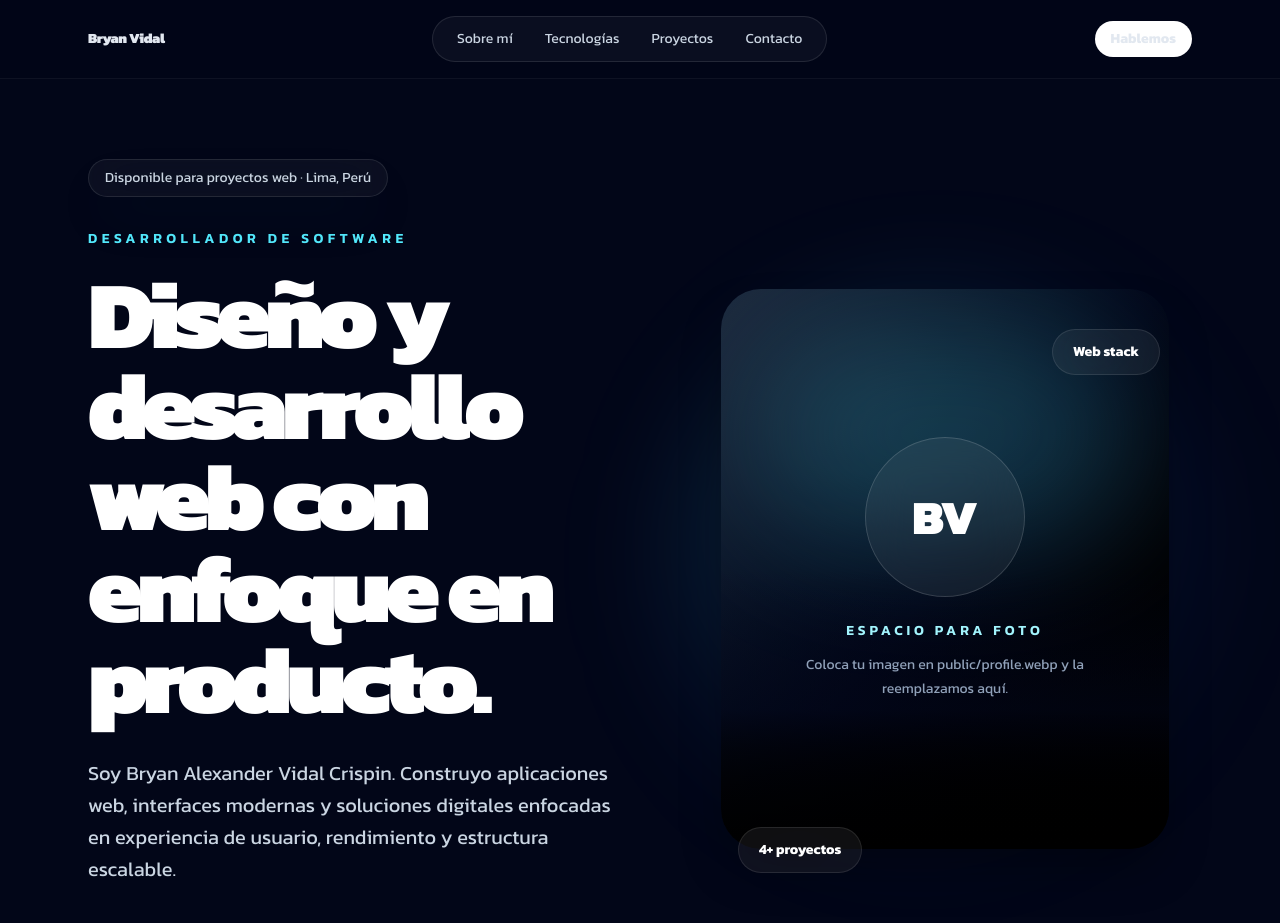
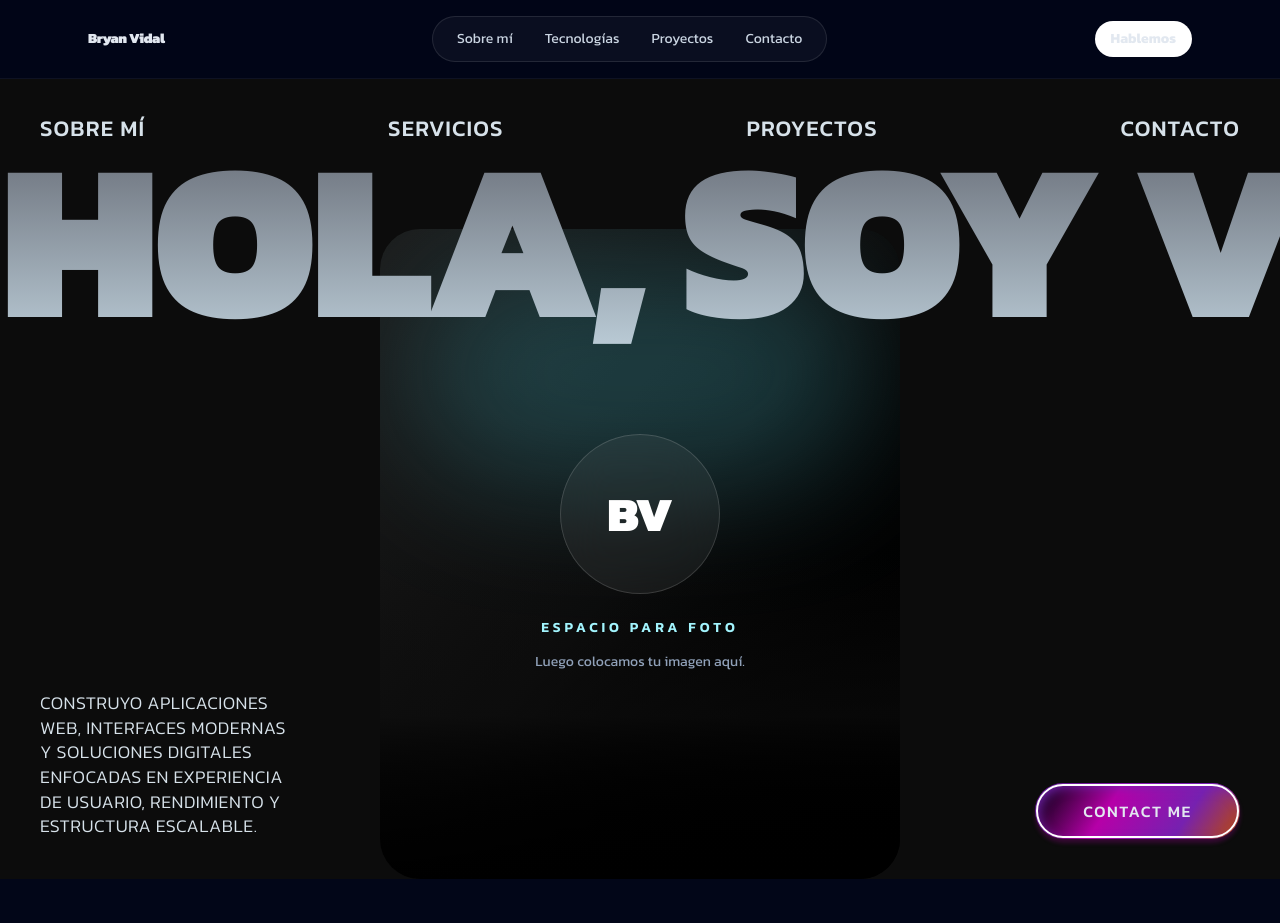
Before and after one commit to VaCris/portfolio, a Next.js app: page / in a window 1280 px wide. Shown: the top 923 px of the page. Built offline with nearby package versions, Linux system fonts and the light colour scheme.

Commit message:
feat: apply animated prompt hero structure

```diff
--- a/components/sections/HeroSection.tsx
+++ b/components/sections/HeroSection.tsx
@@ -1,78 +1,59 @@
+"use client";
+
+import { FadeIn } from "@/components/animations/FadeIn";
+import { Magnet } from "@/components/animations/Magnet";
+import { ContactButton } from "@/components/ui/ContactButton";
 import { profile } from "@/data/portfolio";
 
 export function HeroSection() {
   return (
-    <section id="inicio" className="relative overflow-hidden">
+    <section id="inicio" className="relative flex h-screen flex-col overflow-x-clip bg-[#0C0C0C]">
       <div className="noise-layer absolute inset-0 -z-10" />
-      <div className="absolute left-1/2 top-16 -z-10 h-96 w-96 -translate-x-1/2 rounded-full bg-cyan-300/20 blur-3xl" />
-      <div className="absolute right-0 top-48 -z-10 h-96 w-96 rounded-full bg-blue-500/10 blur-3xl" />
 
-      <div className="mx-auto grid min-h-[calc(100vh-73px)] max-w-6xl items-center gap-16 px-6 py-20 lg:grid-cols-[1.05fr_0.95fr]">
-        <div>
-          <div className="mb-8 inline-flex rounded-full border border-white/10 bg-white/[0.04] px-4 py-2 text-sm text-slate-300 shadow-2xl shadow-cyan-950/20 backdrop-blur-xl">
-            Disponible para proyectos web · Lima, Perú
-          </div>
+      <div className="relative z-20 px-6 pt-6 md:px-10 md:pt-8">
+        <FadeIn y={-20}>
+          <nav className="flex items-center justify-between text-sm font-medium uppercase tracking-wider text-[#D7E2EA] md:text-lg lg:text-[1.4rem]">
+            <a href="#sobre-mi" className="transition duration-200 hover:opacity-70">Sobre mí</a>
+            <a href="#servicios" className="transition duration-200 hover:opacity-70">Servicios</a>
+            <a href="#proyectos" className="transition duration-200 hover:opacity-70">Proyectos</a>
+            <a href="#contacto" className="transition duration-200 hover:opacity-70">Contacto</a>
+          </nav>
+        </FadeIn>
+      </div>
 
-          <p className="mb-5 text-sm font-semibold uppercase tracking-[0.32em] text-cyan-300">
-            {profile.role}
-          </p>
+      <div className="relative z-20 mt-6 overflow-hidden sm:mt-4 md:-mt-5">
+        <FadeIn delay={0.15} y={40}>
+          <h1 className="hero-heading w-full whitespace-nowrap text-center text-[14vw] font-black uppercase leading-none tracking-tight sm:text-[15vw] md:text-[16vw] lg:text-[17.5vw]">
+            Hola, soy Vidal
+          </h1>
+        </FadeIn>
+      </div>
 
-          <h1 className="max-w-5xl text-5xl font-black leading-[0.95] tracking-[-0.06em] text-white md:text-7xl lg:text-8xl">
-            Diseño y desarrollo web con enfoque en producto.
-          </h1>
-
-          <p className="mt-8 max-w-2xl text-lg leading-8 text-slate-300 md:text-xl">
-            Soy {profile.name}. {profile.intro}
-          </p>
-
-          <div className="mt-10 flex flex-col gap-4 sm:flex-row">
-            <a
-              href="#proyectos"
-              className="rounded-full bg-white px-7 py-4 text-center text-sm font-bold text-slate-950 transition hover:scale-[1.02] hover:bg-cyan-200"
-            >
-              Ver proyectos
-            </a>
-
-            <a
-              href={`mailto:${profile.email}`}
-              className="rounded-full border border-white/15 bg-white/[0.03] px-7 py-4 text-center text-sm font-bold text-white backdrop-blur-xl transition hover:scale-[1.02] hover:bg-white/10"
-            >
-              Contactarme
-            </a>
-          </div>
-        </div>
-
-        <div className="relative mx-auto flex w-full max-w-md items-center justify-center lg:max-w-none">
-          <div className="absolute h-[32rem] w-[32rem] rounded-full bg-gradient-to-br from-cyan-300/20 via-blue-500/10 to-transparent blur-3xl" />
-          <div className="absolute h-80 w-80 rounded-full border border-white/10" />
-          <div className="absolute h-[24rem] w-[24rem] rounded-full border border-cyan-300/10" />
-
-          <div className="relative aspect-[4/5] w-full max-w-sm overflow-hidden rounded-[2.5rem] bg-gradient-to-br from-slate-800 via-slate-950 to-black shadow-2xl shadow-black/40 md:max-w-md">
+      <FadeIn delay={0.6} y={30} className="absolute left-1/2 top-1/2 z-10 w-[280px] -translate-x-1/2 -translate-y-1/2 sm:bottom-0 sm:top-auto sm:w-[360px] sm:translate-y-0 md:w-[440px] lg:w-[520px]">
+        <Magnet>
+          <div className="relative mx-auto aspect-[4/5] overflow-hidden rounded-[2.5rem] bg-gradient-to-br from-[#1c1c1c] via-[#0C0C0C] to-black">
             <div className="absolute inset-x-8 top-8 h-56 rounded-full bg-cyan-300/20 blur-3xl" />
-            <div className="absolute inset-x-0 bottom-0 h-1/2 bg-gradient-to-t from-black via-slate-950/60 to-transparent" />
-
+            <div className="absolute inset-x-0 bottom-0 h-1/2 bg-gradient-to-t from-black via-[#0C0C0C]/60 to-transparent" />
             <div className="absolute inset-0 flex items-center justify-center px-10 text-center">
               <div>
-                <div className="mx-auto mb-6 flex h-32 w-32 items-center justify-center rounded-full border border-white/15 bg-white/[0.06] text-4xl font-black text-white backdrop-blur-xl md:h-40 md:w-40 md:text-5xl">
-                  BV
-                </div>
-                <p className="text-sm font-semibold uppercase tracking-[0.28em] text-cyan-200">
-                  Espacio para foto
-                </p>
-                <p className="mt-3 text-sm leading-6 text-slate-400">
-                  Coloca tu imagen en public/profile.webp y la reemplazamos aquí.
-                </p>
+                <div className="mx-auto mb-6 flex h-32 w-32 items-center justify-center rounded-full border border-white/15 bg-white/[0.06] text-4xl font-black text-white backdrop-blur-xl md:h-40 md:w-40 md:text-5xl">BV</div>
+                <p className="text-sm font-semibold uppercase tracking-[0.28em] text-cyan-200">Espacio para foto</p>
+                <p className="mt-3 text-sm leading-6 text-slate-400">Luego colocamos tu imagen aquí.</p>
               </div>
             </div>
           </div>
+        </Magnet>
+      </FadeIn>
 
-          <div className="absolute -bottom-6 left-4 rounded-full border border-white/10 bg-white/[0.06] px-5 py-3 text-sm font-bold text-white backdrop-blur-2xl md:left-10">
-            4+ proyectos
-          </div>
-          <div className="absolute -right-2 top-10 rounded-full border border-white/10 bg-white/[0.06] px-5 py-3 text-sm font-bold text-white backdrop-blur-2xl md:right-8">
-            Web stack
-          </div>
-        </div>
+      <div className="relative z-20 mt-auto flex items-end justify-between px-6 pb-7 sm:pb-8 md:px-10 md:pb-10">
+        <FadeIn delay={0.35} y={20}>
+          <p className="max-w-[160px] text-[clamp(0.75rem,1.4vw,1.5rem)] font-light uppercase leading-snug tracking-wide text-[#D7E2EA] sm:max-w-[220px] md:max-w-[260px]">
+            {profile.intro}
+          </p>
+        </FadeIn>
+        <FadeIn delay={0.5} y={20}>
+          <ContactButton label="Contact Me" />
+        </FadeIn>
       </div>
     </section>
   );
```
